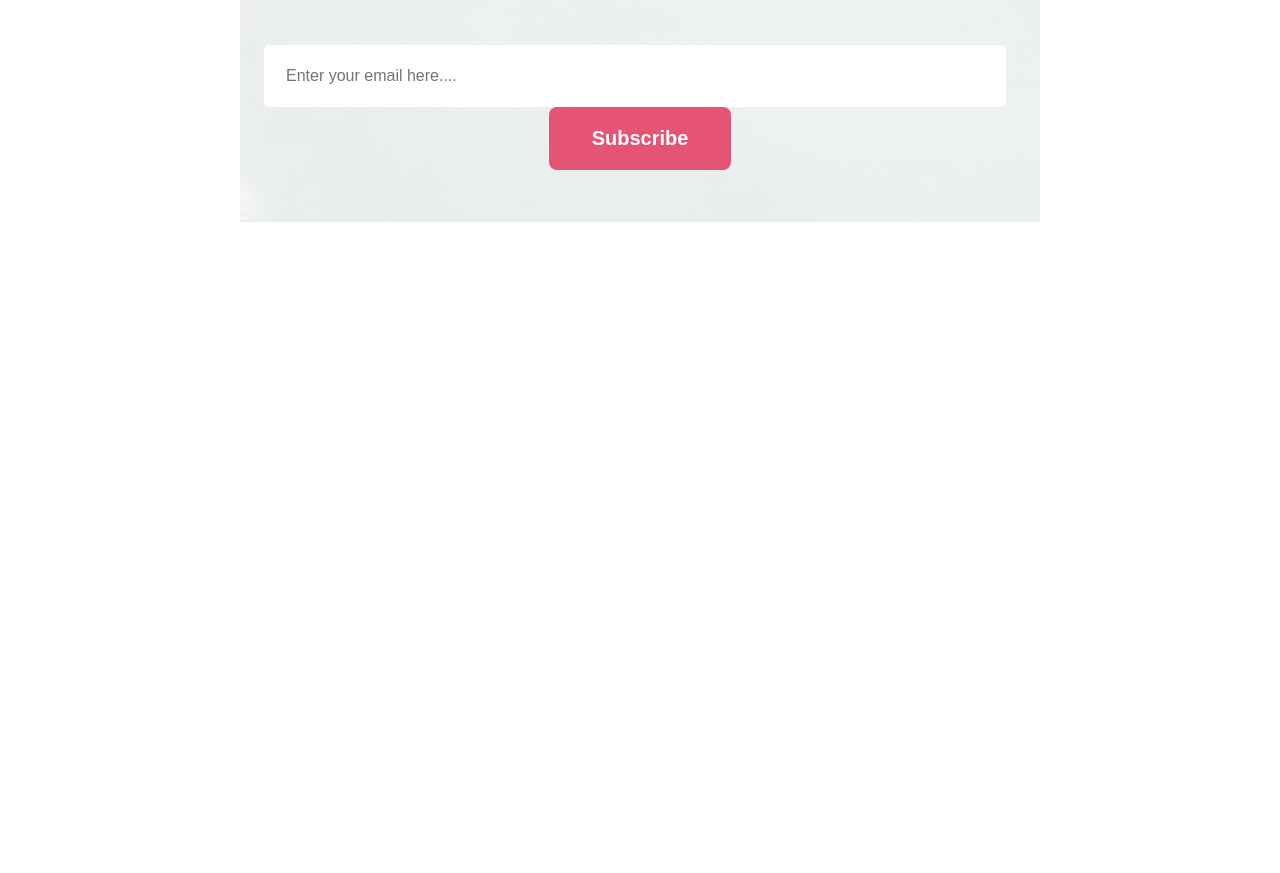
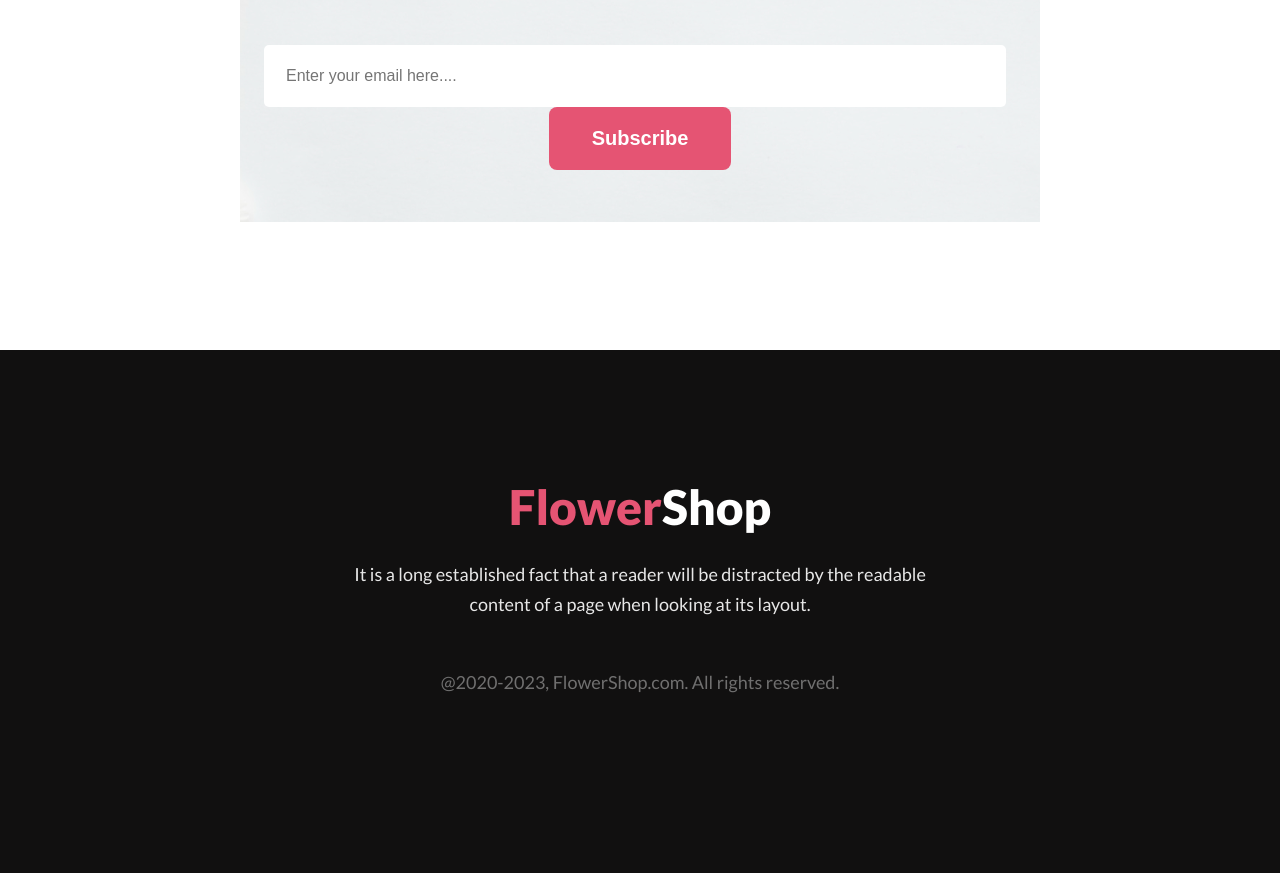
Before and after one commit to shuvapranta/flower-shop-assignment, a plain HTML site: page index.html in a window 1280 px wide. Shown: the part 4179-5052 px from the top of the page. Before the commit the page ends 4529 px from the top, so only its background shows below. Drawn offline with Linux system fonts and the light colour scheme.

Commit message:
footer added

```diff
--- a/css/style.css
+++ b/css/style.css
@@ -184,3 +184,24 @@ form {
   border-radius: 5px;
   margin-right: 10px;
 }
+/* footer style start */
+.footer {
+  background: #111010;
+}
+.footer_content {
+  padding: 128px 0;
+}
+.footer_content .section-title h4 {
+  font-size: 48px;
+  font-weight: 800;
+  color: #fff;
+}
+.footer_content .section-title span {
+  color: #E55473;
+}
+.footer_content .section-title p{
+    color: rgba(255, 255, 255, 0.90);
+}
+.footer_content .section-title .copyright{
+    color: rgba(255, 255, 255, 0.40);
+}
--- a/index.html
+++ b/index.html
@@ -134,6 +134,15 @@
         </div>
       </section>
     </main>
-    <footer></footer>
+    <!-- Footer start -->
+    <footer class="footer">
+        <div class="footer_content">
+            <div class="section-title">
+                <h4><span>Flower</span>Shop</h4>
+                <p>It is a long established fact that a reader will be distracted by the readable content of a page when looking at its layout.</p>
+                <p class="copyright">@2020-2023, FlowerShop.com. All rights reserved.</p>
+            </div>
+        </div>
+    </footer>
   </body>
 </html>
```
